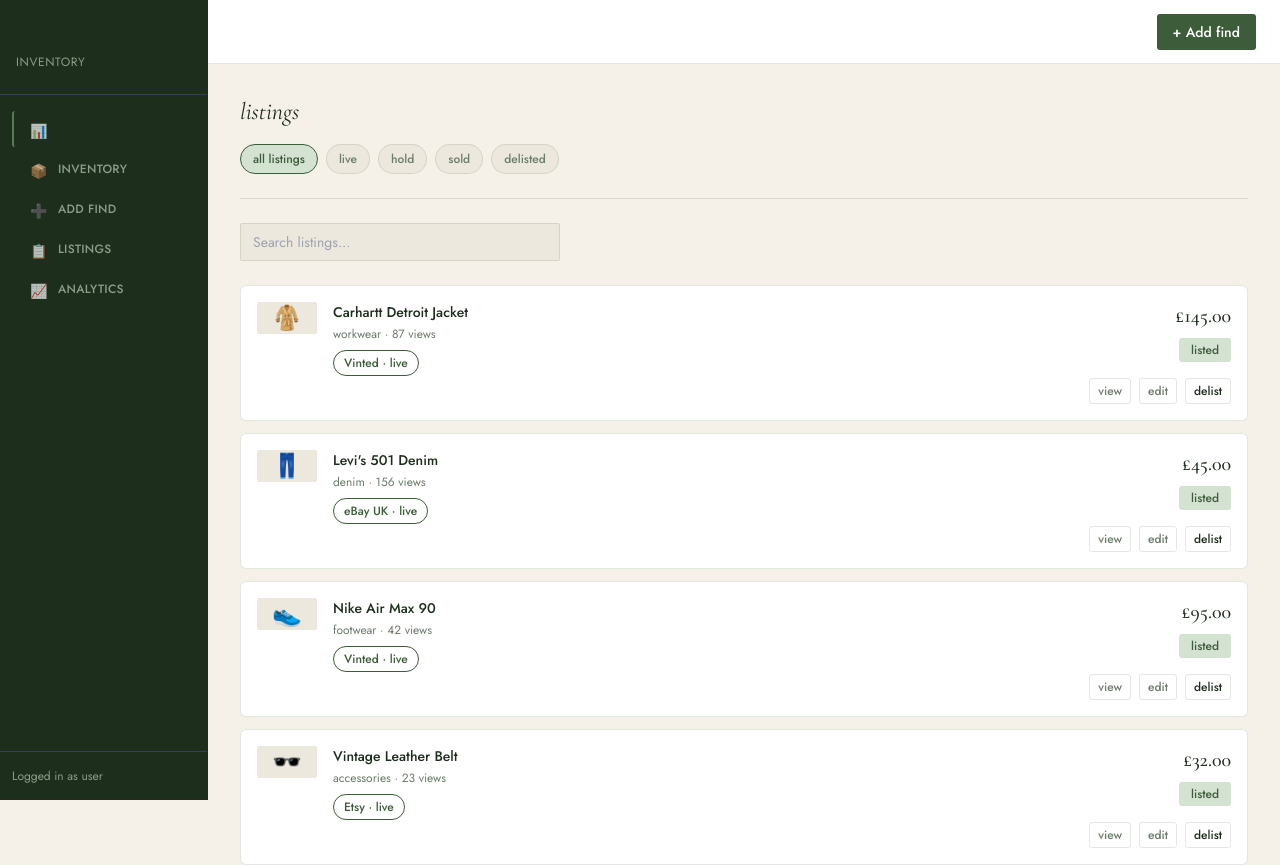
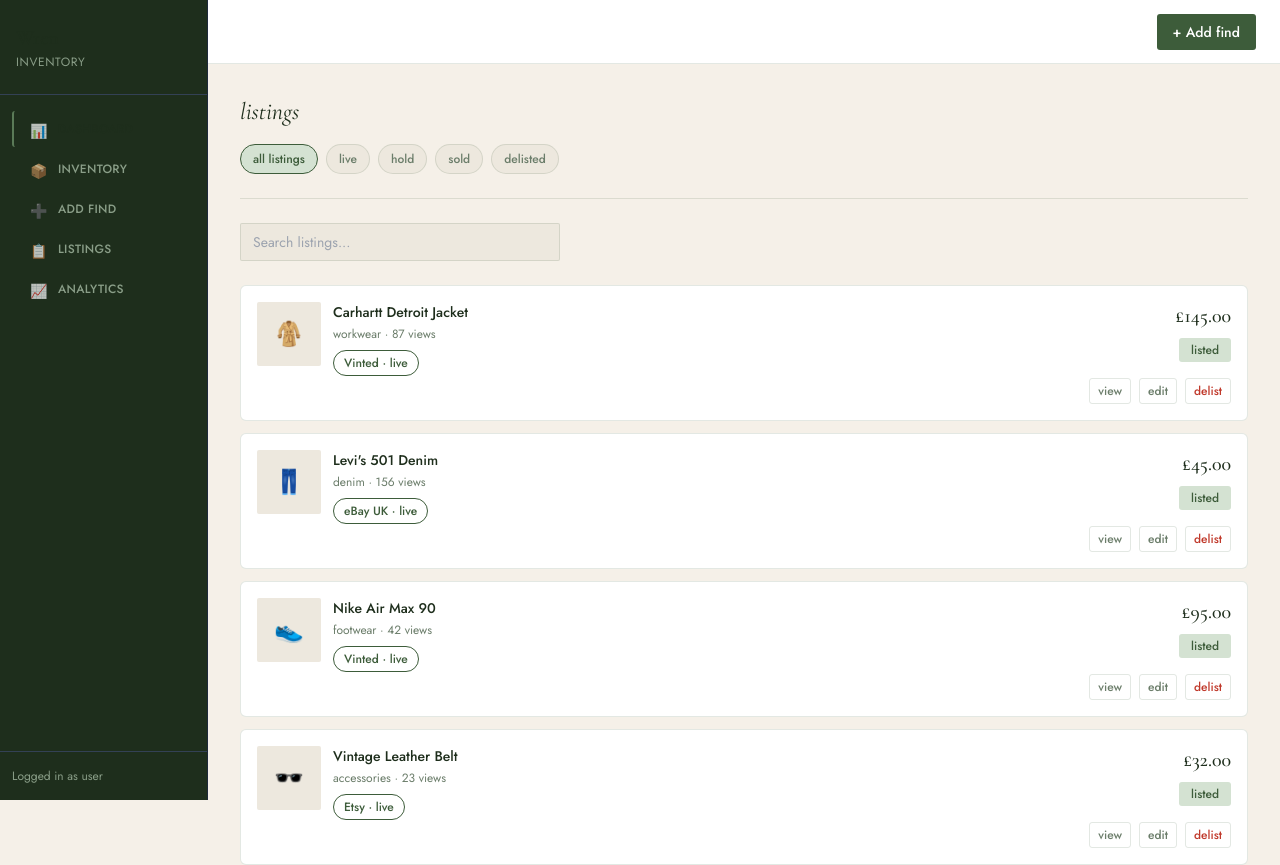
Before and after one commit to cushyvintage/wrenlist-clean, a Next.js app: page /app/listings in a window 1280 px wide. Shown: the top 865 px of the page. Built offline with nearby package versions, Linux system fonts and the light colour scheme.

Commit message:
fix: Add missing red/blue colors to tailwind config and fix Listings page dimensions

```diff
--- a/src/app/app/listings/page.tsx
+++ b/src/app/app/listings/page.tsx
@@ -407,7 +407,7 @@ export default function ListingsPage() {
               className="bg-white border border-sage/14 rounded-md p-4 grid grid-cols-[60px_1fr_auto] gap-4 items-start hover:bg-cream transition-colors"
             >
               {/* Thumbnail + Category Emoji */}
-              <div className="w-15 h-15 bg-cream-md rounded-sm flex items-center justify-center text-2xl flex-shrink-0">
+              <div className="w-16 h-16 bg-cream-md rounded-sm flex items-center justify-center text-2xl flex-shrink-0">
                 {getCategoryEmoji(listing.find?.category || undefined)}
               </div>
 
--- a/tailwind.config.ts
+++ b/tailwind.config.ts
@@ -32,6 +32,16 @@ const config: Config = {
           lt: '#EDD9A3',
           dk: '#7A5010',
         },
+        red: {
+          DEFAULT: '#C0392B',
+          lt: '#F4CCCC',
+          dk: '#8B2817',
+        },
+        blue: {
+          DEFAULT: '#1A5FA8',
+          lt: '#C6D9F0',
+          dk: '#154180',
+        },
         sidebar: '#1E2E1C',
       },
       fontFamily: {
```
